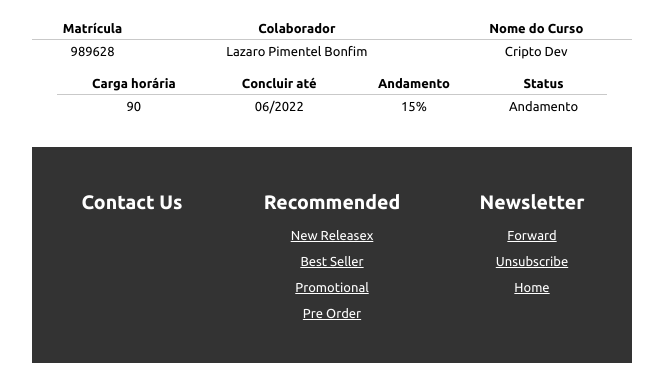
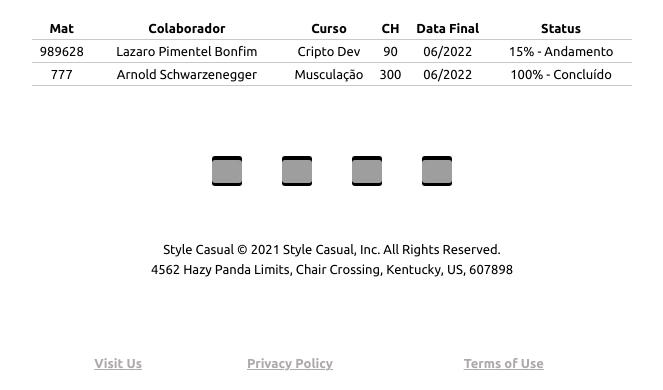
Before and after one commit to Drlazinho/email-marketing-lista-de-alunos, a plain HTML site: page index.html in a window 1280 px wide. Shown: the part 550-940 px from the top of the page, without its empty margins (308-971 px from the left). Drawn offline with Linux system fonts and the light colour scheme; grey boxes are pictures that could not be loaded.

Commit message:
Versao Final

```diff
--- a/index.html
+++ b/index.html
@@ -76,11 +76,6 @@
         width: 600px !important;
         max-width: 600px;
       }
-
-      .mj-column-px-200 {
-        width: 200px !important;
-        max-width: 200px;
-      }
     }
 
   </style>
@@ -93,11 +88,6 @@
     .moz-text-html .mj-column-px-600 {
       width: 600px !important;
       max-width: 600px;
-    }
-
-    .moz-text-html .mj-column-px-200 {
-      width: 200px !important;
-      max-width: 200px;
     }
 
   </style>
@@ -220,101 +210,34 @@
                               <td align="left" style="font-size:0px;padding:0;word-break:break-word;">
                                 <table cellpadding="0" cellspacing="0" width="100%" border="0" style="color:#000000;font-family:Ubuntu, Helvetica, Arial, sans-serif;font-size:13px;line-height:22px;table-layout:auto;width:100%;border:none;">
                                   <tr style="border-bottom:1px solid #c9c9c9;text-align:center;">
-                                    <th>Matrícula</th>
+                                    <th>Mat</th>
                                     <th>Colaborador</th>
-                                    <th>Nome do Curso</th>
+                                    <th>Curso</th>
+                                    <th>CH</th>
+                                    <th>Data Final</th>
+                                    <th>Status</th>
                                   </tr>
-                                  <tr style="text-align:center;">
+                                  <tr style="border-bottom:1px solid #c9c9c9;text-align:center;">
                                     <td>989628</td>
                                     <td>Lazaro Pimentel Bonfim</td>
                                     <td>Cripto Dev</td>
-                                  </tr>
-                                </table>
-                              </td>
-                            </tr>
-                            <tr>
-                              <td align="left" style="font-size:0px;padding:10px 25px;word-break:break-word;">
-                                <table cellpadding="0" cellspacing="0" width="100%" border="0" style="color:#000000;font-family:Ubuntu, Helvetica, Arial, sans-serif;font-size:13px;line-height:22px;table-layout:auto;width:100%;border:none;">
-                                  <tr style="border-bottom:1px solid #c9c9c9;text-align:center;">
-                                    <th>Carga horária</th>
-                                    <th>Concluir até</th>
-                                    <th>Andamento</th>
-                                    <th>Status</th>
-                                  </tr>
-                                  <tr style="text-align:center;">
                                     <td>90</td>
                                     <td>06/2022</td>
-                                    <td>15%</td>
-                                    <td>Andamento</td>
+                                    <td>15% - Andamento</td>
+                                  </tr>
+                                  <tr style="border-bottom:1px solid #c9c9c9;text-align:center;">
+                                    <td>777</td>
+                                    <td>Arnold Schwarzenegger</td>
+                                    <td>Musculação</td>
+                                    <td>300</td>
+                                    <td>06/2022</td>
+                                    <td>100% - Concluído</td>
                                   </tr>
                                 </table>
                               </td>
                             </tr>
                           </tbody>
                         </table>
-                      </td>
-                    </tr>
-                  </tbody>
-                </table>
-              </div>
-              <!--[if mso | IE]></td></tr></table><![endif]-->
-            </td>
-          </tr>
-        </tbody>
-      </table>
-    </div>
-    <!--[if mso | IE]></td></tr></table><![endif]-->
-    <!-- LINKS -->
-    <!--[if mso | IE]><table align="center" border="0" cellpadding="0" cellspacing="0" class="" role="presentation" style="width:600px;" width="600" bgcolor="#333333" ><tr><td style="line-height:0px;font-size:0px;mso-line-height-rule:exactly;"><![endif]-->
-    <div style="background:#333333;background-color:#333333;margin:0px auto;max-width:600px;">
-      <table align="center" border="0" cellpadding="0" cellspacing="0" role="presentation" style="background:#333333;background-color:#333333;width:100%;">
-        <tbody>
-          <tr>
-            <td style="direction:ltr;font-size:0px;padding:20px 0;text-align:center;">
-              <!--[if mso | IE]><table role="presentation" border="0" cellpadding="0" cellspacing="0"><tr><td class="" style="vertical-align:top;width:200px;" ><![endif]-->
-              <div class="mj-column-px-200 mj-outlook-group-fix" style="font-size:0px;text-align:left;direction:ltr;display:inline-block;vertical-align:top;width:100%;">
-                <table border="0" cellpadding="0" cellspacing="0" role="presentation" style="vertical-align:top;" width="100%">
-                  <tbody>
-                    <tr>
-                      <td align="center" style="font-size:0px;padding:10px 25px;word-break:break-word;">
-                        <div style="font-family:Ubuntu, Helvetica, Arial, sans-serif;font-size:13px;line-height:1;text-align:center;color:#000000;">
-                          <h2 style="color: #fff">Contact Us<h2>
-                        </div>
-                      </td>
-                    </tr>
-                  </tbody>
-                </table>
-              </div>
-              <!--[if mso | IE]></td><td class="" style="vertical-align:top;width:200px;" ><![endif]-->
-              <div class="mj-column-px-200 mj-outlook-group-fix" style="font-size:0px;text-align:left;direction:ltr;display:inline-block;vertical-align:top;width:100%;">
-                <table border="0" cellpadding="0" cellspacing="0" role="presentation" style="vertical-align:top;" width="100%">
-                  <tbody>
-                    <tr>
-                      <td align="center" style="font-size:0px;padding:10px 25px;word-break:break-word;">
-                        <div style="font-family:Ubuntu, Helvetica, Arial, sans-serif;font-size:13px;line-height:1;text-align:center;color:#000000;">
-                          <h2 style="color: #fff">Recommended</h2>
-                          <p><a style="color: #fff" href="">New Releasex</a></p>
-                          <p><a style="color: #fff" href="">Best Seller</a></p>
-                          <p><a style="color: #fff" href="">Promotional</a></p>
-                          <p><a style="color: #fff" href="">Pre Order</a></p>
-                        </div>
-                      </td>
-                    </tr>
-                  </tbody>
-                </table>
-              </div>
-              <!--[if mso | IE]></td><td class="" style="vertical-align:top;width:200px;" ><![endif]-->
-              <div class="mj-column-px-200 mj-outlook-group-fix" style="font-size:0px;text-align:left;direction:ltr;display:inline-block;vertical-align:top;width:100%;">
-                <table border="0" cellpadding="0" cellspacing="0" role="presentation" style="vertical-align:top;" width="100%">
-                  <tbody>
-                    <tr>
-                      <td align="center" style="font-size:0px;padding:10px 25px;word-break:break-word;">
-                        <div style="font-family:Ubuntu, Helvetica, Arial, sans-serif;font-size:13px;line-height:1;text-align:center;color:#000000;">
-                          <h2 style="color: #fff">Newsletter</h2>
-                          <p><a style="color: #fff" href="">Forward</a></p>
-                          <p><a style="color: #fff" href="">Unsubscribe</a></p>
-                          <p><a style="color: #fff" href="">Home</a></p>
-                        </div>
                       </td>
                     </tr>
                   </tbody>
```
Also changed, not shown: img/resultado.png, 1 other file.
